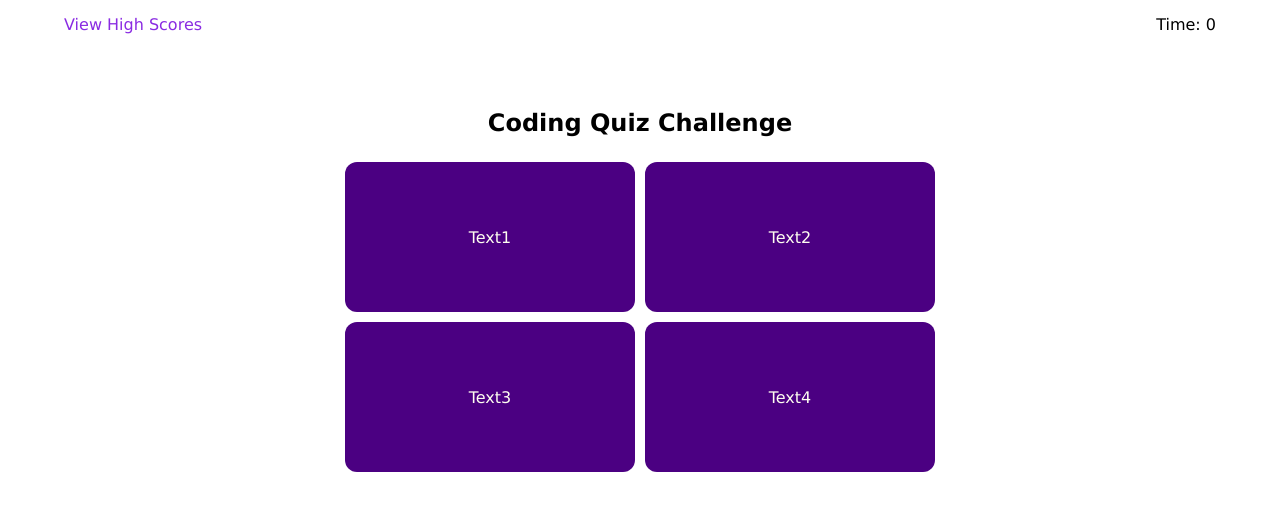
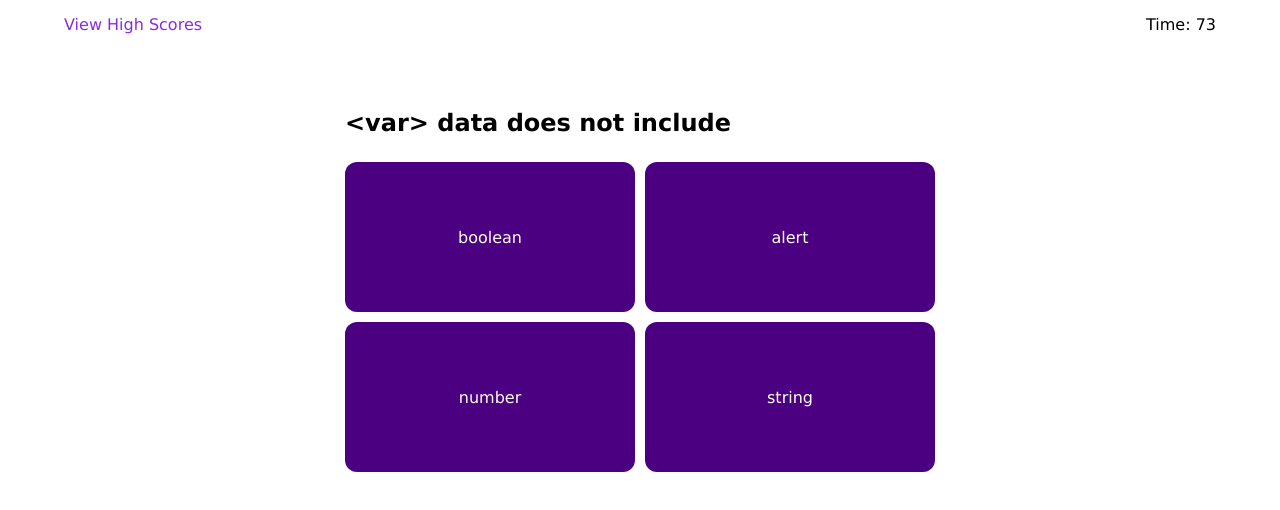
Before and after one commit to MeeMofu/quiz-challenge, a plain HTML site: page index.html in a window 1280 px wide. Both pictures are taken after a click on the button "Start quiz". Drawn offline with Linux system fonts and the light colour scheme; files whose address does not match are found by name.

Commit message:
Added timer

```diff
--- a/assets/css/style.css
+++ b/assets/css/style.css
@@ -49,13 +49,13 @@ header a{
     color: ivory;
     outline: none;
     border: none;
-    /* display: inline-block; */
     padding: 10px 15px;
     font-size: 15px;
     border-radius: 12px;
-    position: relative;
-    top: -3px;
   }
+.btn:hover {
+    background-color: darkorchid;
+}
 
 /* Option pannel format */
 .option-pannel{
@@ -70,6 +70,9 @@ header a{
     background-color: indigo;
     border-radius: 12px;
 }
+.option-wrapper:hover {
+    background-color: darkorchid;
+}
 .option {
     display:flex;
     padding: 10px;
@@ -77,3 +80,14 @@ header a{
     align-items: center;
     color: ivory;
 }
+/* Result format */
+.result {
+    color: grey;
+    padding-top: 25px;
+}
+
+#correct , #incorrect {
+    border-top: grey 2px solid;
+    padding-top: 15px;
+    font-style: italic;
+}
--- a/assets/javascript/script.js
+++ b/assets/javascript/script.js
@@ -1,12 +1,59 @@
 var startButton = document.querySelector("#start-btn");
+var questionPrompt = document.querySelector(".prompt");
 var info = document.querySelector("#info");
-var userIput =document.querySelector("#quiz-input")
+var userIput = document.querySelector("#quiz-input");
+var correctAns = document.querySelector("#correct");
+var wrongAns = document.querySelector("#incorrect");
+var timer = document.querySelector(".timer");
 
-startButton.addEventListener("click",function(event){
+// Question listing
+var question = [
+    { q: '<var> data does not include', op0: 'boolean', op1: 'alert', op2: 'number', op3: 'string', ans: '1'},
+    { q: 'Inside which HTML element do we put JavaScript?', op0: '<js>', op1: '<scipt>', op2: '<scripting>', op3: '<javascipt>', ans: '1'}
+];
+// Time limit
+var timeLeft=75;
+
+var updateQuestion = function(index){
+    // index here is uses for which question the quiz is on
+    questionPrompt.textContent = question[index].q;
+    document.querySelector("[data-choice-id='0']").textContent = question[index].op0;
+    document.querySelector("[data-choice-id='1']").textContent = question[index].op1;
+    document.querySelector("[data-choice-id='2']").textContent = question[index].op2;
+    document.querySelector("[data-choice-id='3']").textContent = question[index].op3;
+}
+
+var clockStart = function(){
+    var timeInterval = setInterval(function(){
+        if (timeLeft>0){
+            timeLeft--;
+            timer.textContent = timeLeft;
+        } else {
+            clearInterval(timeInterval);
+            // Ends game, open highscore
+
+        }
+    },1000);
+}
+
+var startQuiz = function(event){
+    // hide the info and button
     info.classList.add("hide");
     startButton.classList.add("hide");
     userIput.classList.remove("hide");
-})
+    // Set the prompt to left align
+    questionPrompt.style.textAlign = "left";
+    quesNum=0;
+    // update question
+    updateQuestion(quesNum);
+    // Start timer
+    timer.textContent = timeLeft;
+    clockStart();
+    // Start loop
+
+}
+
+startButton.addEventListener("click",startQuiz);
 
 userIput.addEventListener("click",function(event){
     var option = event.target.closest(".option-wrapper");
--- a/index.html
+++ b/index.html
@@ -18,18 +18,22 @@
         <section id="quiz-input" class="hide">
             <div class="option-pannel">
                 <div class="option-wrapper">
-                    <span class="option" data-choice-id="0">Text1</span>
+                    <span class="option" data-choice-id="0"></span>
                 </div>
                 <div class="option-wrapper">
-                    <span class="option" data-choice-id="1">Text2</span>
+                    <span class="option" data-choice-id="1"></span>
                 </div>
                 <div class="option-wrapper">
-                    <span class="option" data-choice-id="2">Text3</span>
+                    <span class="option" data-choice-id="2"></span>
                 </div>
                 <div class="option-wrapper">
-                    <span class="option" data-choice-id="3">Text4</span>
+                    <span class="option" data-choice-id="3"></span>
                 </div>
             </div>
+        </section>
+        <section class="result">
+            <h2 id = "incorrect" class="hide">Incorrect!</h2>
+            <h2 id = "correct" class="hide">Correct!</h2>
         </section>
     </section>
     <script src="./assets/javascript/script.js"></script>
```
